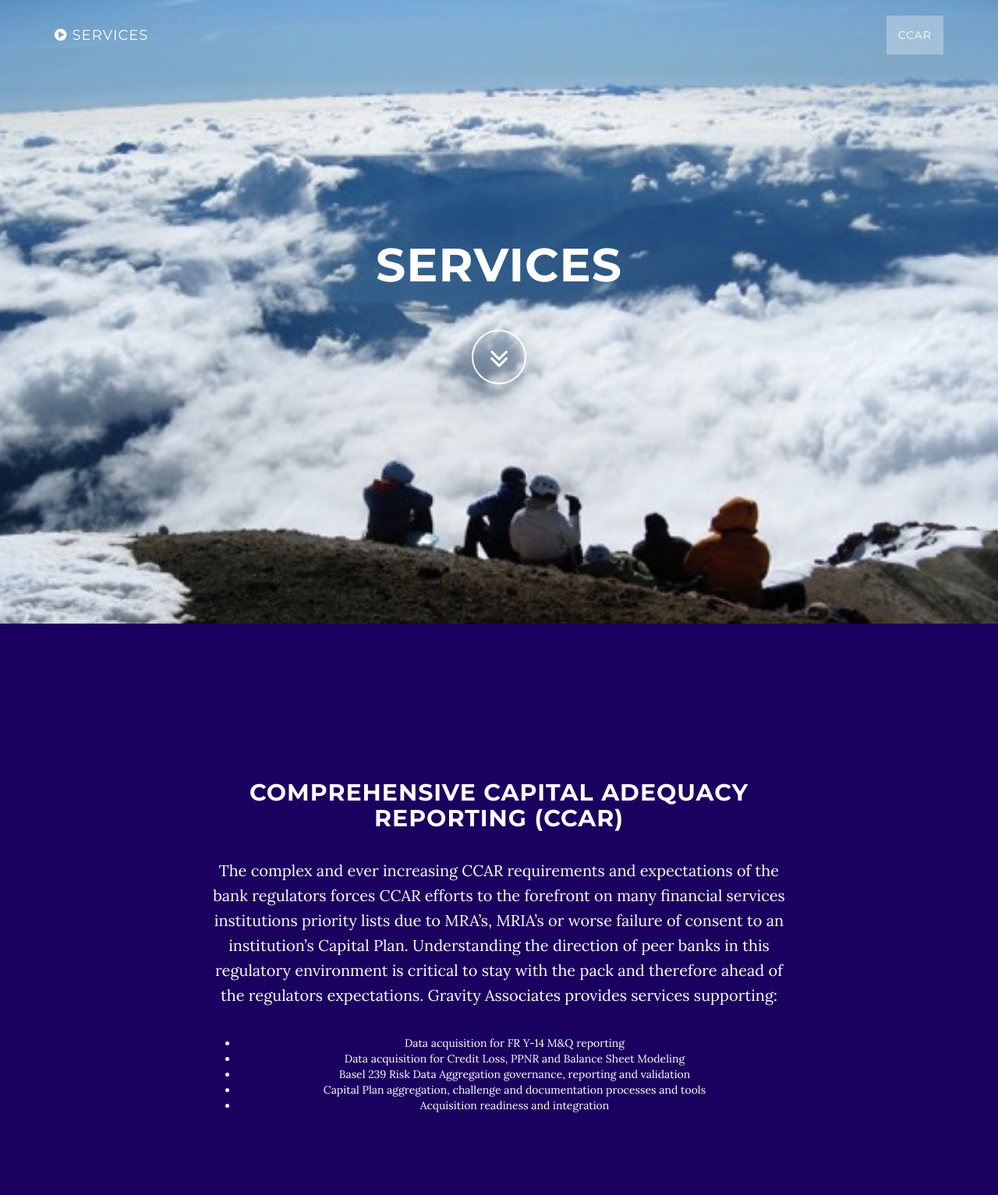
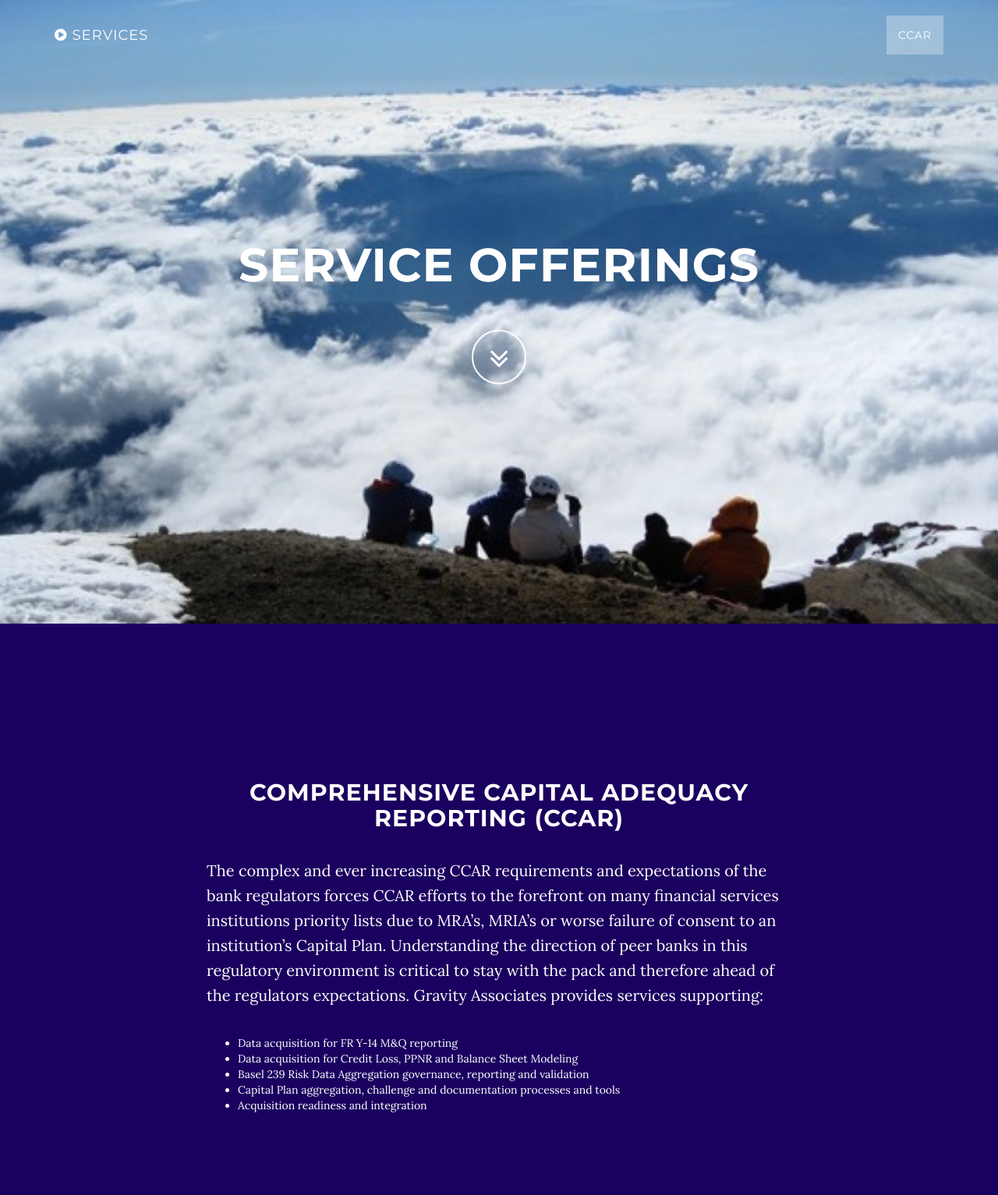
Before and after one commit to ryankell05/Gravity, a Flask app: page /services in a window 1280 px wide. Shown: the top 1533 px of the page at 78% size. Run offline with Flask 2, Linux system fonts and the light colour scheme; some libraries are stand-ins or nearby versions.

Commit message:
Finished services

```diff
--- a/templates/services.html
+++ b/templates/services.html
@@ -70,7 +70,7 @@
             <div class="container">
                 <div class="row">
                     <div class="col-md-8 col-md-offset-2">
-                        <h1 class="brand-heading">Services</h1>
+                        <h1 class="brand-heading">Service Offerings</h1>
                         <a href="#ccar" class="btn btn-circle page-scroll">
                             <i class="fa fa-angle-double-down animated"></i>
                         </a>
@@ -84,8 +84,8 @@
         <div class="row">
             <div class="col-lg-8 col-lg-offset-2">
                   <h2>Comprehensive Capital Adequacy Reporting (CCAR)</h2>
-                        <p>The complex and ever increasing CCAR requirements and expectations of the bank regulators forces CCAR efforts to the forefront on many financial services institutions priority lists due to MRA’s, MRIA’s or worse failure of consent to an institution’s Capital Plan.  Understanding the direction of peer banks in this regulatory environment is critical to stay with the pack and therefore ahead of the regulators expectations.  Gravity Associates provides services supporting:</p>
-                        <ul>
+                        <p class = "text-left">The complex and ever increasing CCAR requirements and expectations of the bank regulators forces CCAR efforts to the forefront on many financial services institutions priority lists due to MRA’s, MRIA’s or worse failure of consent to an institution’s Capital Plan.  Understanding the direction of peer banks in this regulatory environment is critical to stay with the pack and therefore ahead of the regulators expectations.  Gravity Associates provides services supporting:</p>
+                        <ul class = "text-left">
                             <li>Data acquisition for FR Y-14 M&Q reporting</li>
                             <li>Data acquisition for Credit Loss, PPNR and Balance Sheet Modeling</li>
                             <li>Basel 239 Risk Data Aggregation governance, reporting and validation</li>
```
